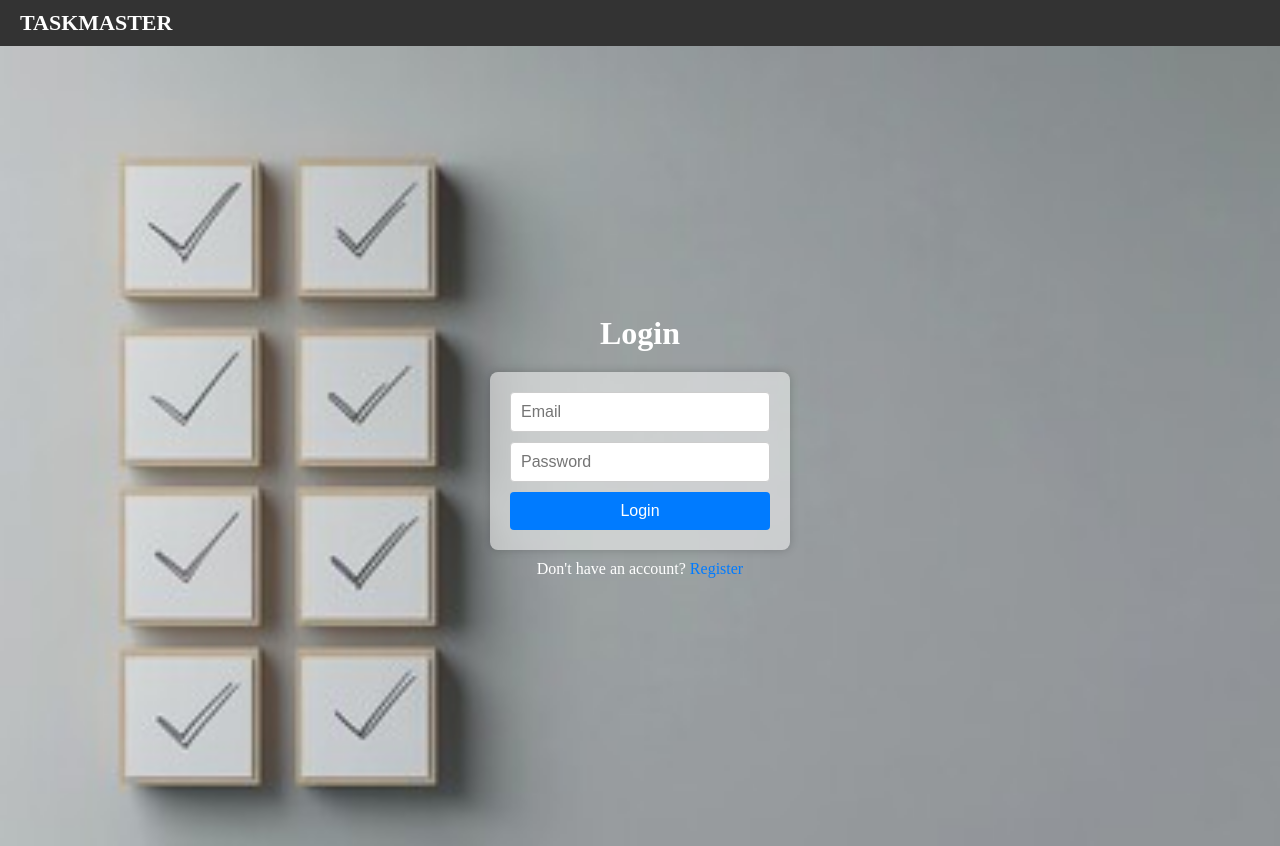
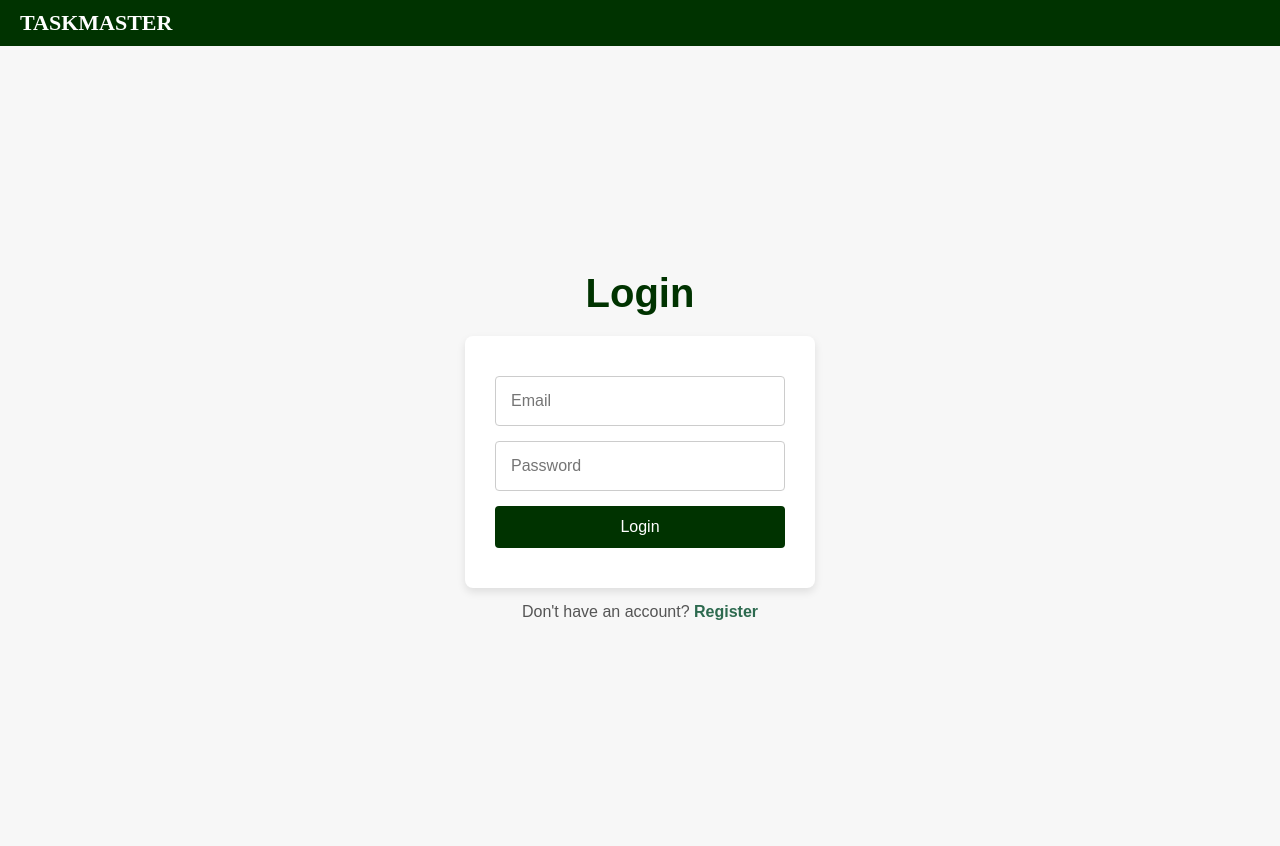
Before and after one commit to alka2711/Task-Manager, a React (Vite) app in the folder client/: page /login in a window 1280 px wide. Built offline with nearby package versions, Linux system fonts and the light colour scheme.

Commit message:
ui fixed

```diff
--- a/client/src/components/Analytics.jsx
+++ b/client/src/components/Analytics.jsx
@@ -42,7 +42,7 @@ const Analytics = () => {
   ];
 
   const chartOptions = {
-    title: 'Task Calendar for 2025',
+    // title: 'Task Calendar for 2025',
     calendar: {
       cellSize: 10,
       yearLabel: {
@@ -88,7 +88,7 @@ const Analytics = () => {
   ];
 
   const pieOptions = {
-    title: 'Task Completion Status',
+    // title: 'Task Completion Status',
     pieHole: 0.4,
     slices: [
       { color: '#ffce56' }, // Yellow for pending
--- a/client/src/components/Dashboard.jsx
+++ b/client/src/components/Dashboard.jsx
@@ -7,6 +7,7 @@ const Dashboard = () => {
   const [tasks, setTasks] = useState([]);
   const [searchTerm, setSearchTerm] = useState('');
   const [sortOption, setSortOption] = useState('');
+  const [statusFilter, setStatusFilter] = useState('');
   const [showModal, setShowModal] = useState(false);
   const [newTask, setNewTask] = useState({
     title: '',
@@ -26,13 +27,14 @@ const Dashboard = () => {
         params: {
           search: searchTerm,
           sort: sortOption,
+          status: statusFilter,
         },
       });
       setTasks(data.tasks);
     };
 
     fetchTasks();
-  }, [searchTerm, sortOption]);
+  }, [searchTerm, sortOption, statusFilter]);
 
   const handleSearch = (e) => {
     setSearchTerm(e.target.value);
@@ -40,6 +42,10 @@ const Dashboard = () => {
 
   const handleSort = (e) => {
     setSortOption(e.target.value);
+  };
+
+  const handleStatusFilter = (e) => {
+    setStatusFilter(e.target.value);
   };
 
   const handleAddTask = () => {
@@ -68,6 +74,7 @@ const Dashboard = () => {
         params: {
           search: searchTerm,
           sort: sortOption,
+          status: statusFilter,
         },
       });
       setTasks(data.tasks);
@@ -104,6 +111,7 @@ const Dashboard = () => {
         params: {
           search: searchTerm,
           sort: sortOption,
+          status: statusFilter,
         },
       });
       setTasks(data.tasks);
@@ -112,9 +120,26 @@ const Dashboard = () => {
     }
   };
 
+  const sortTasks = (tasks) => {
+    if (sortOption === 'priority') {
+      return tasks.sort((a, b) => {
+        const priorityOrder = { High: 1, Medium: 2, Low: 3 };
+        return priorityOrder[a.priority] - priorityOrder[b.priority];
+      });
+    } else if (sortOption === 'dueDate') {
+      return tasks.sort((a, b) => new Date(a.dueDate) - new Date(b.dueDate));
+    }
+    return tasks;
+  };
+
+  const filteredAndSortedTasks = sortTasks(
+    tasks.filter((task) => !statusFilter || task.status === statusFilter)
+  );
+
   return (
     <div style={styles.container}>
       <Navbar />
+      <div style={styles.content}>
         <h2 style={styles.heading}>Dashboard</h2>
         <div style={styles.searchSortContainer}>
           <input
@@ -124,17 +149,23 @@ const Dashboard = () => {
             onChange={handleSearch}
             style={styles.searchInput}
           />
+          <select value={statusFilter} onChange={handleStatusFilter} style={styles.filterSelect}>
+            <option value="">Filter by Status</option>
+            <option value="completed">Completed</option>
+            <option value="pending">Pending</option>
+            <option value="sent for review">Sent for Review</option>
+          </select>
           <select value={sortOption} onChange={handleSort} style={styles.sortSelect}>
             <option value="">Sort by</option>
             <option value="priority">Priority</option>
-          <option value="status">Status</option>
+            <option value="dueDate">Due Date</option>
           </select>
         </div>
         <button onClick={handleAddTask} style={styles.addButton}>Create Task</button>
         <div style={styles.contentContainer}>
           <div style={styles.taskContainer}>
             <ul style={styles.taskList}>
-            {tasks.map((task) => (
+              {filteredAndSortedTasks.map((task) => (
                 <li key={task._id} style={styles.taskItem}>
                   <h3>{task.title}</h3>
                   <p>{task.description}</p>
@@ -234,15 +265,23 @@ const Dashboard = () => {
           </div>
         )}
       </div>
+    </div>
   );
 };
 
 const styles = {
   container: {
+    backgroundColor: '#f7f7f7', // Light grey background
+    minHeight: '100vh',
+  },
+  content: {
     padding: '20px',
   },
   heading: {
     marginBottom: '20px',
+    fontSize: '2rem',
+    color: '#003300', // Dark green color
+    fontWeight: 'bold',
   },
   searchSortContainer: {
     display: 'flex',
@@ -252,17 +291,28 @@ const styles = {
   searchInput: {
     padding: '10px',
     fontSize: '16px',
-    width: '60%',
+    width: '40%',
+    borderRadius: '5px',
+    border: '1px solid #ccc',
+  },
+  filterSelect: {
+    padding: '10px',
+    fontSize: '16px',
+    width: '25%',
+    borderRadius: '5px',
+    border: '1px solid #ccc',
   },
   sortSelect: {
     padding: '10px',
     fontSize: '16px',
-    width: '35%',
+    width: '25%',
+    borderRadius: '5px',
+    border: '1px solid #ccc',
   },
   addButton: {
     padding: '10px',
     fontSize: '16px',
-    backgroundColor: '#007bff',
+    backgroundColor: 'rgb(0, 51, 0)', // Dark green button
     color: 'white',
     border: 'none',
     borderRadius: '4px',
@@ -272,27 +322,39 @@ const styles = {
   contentContainer: {
     display: 'flex',
     justifyContent: 'space-between',
+    flexWrap: 'wrap', // Allows content to adjust
   },
   taskContainer: {
-    width: '60%',
+    width: '100%', // Full width on small screens
+    maxWidth: '60%', // Max width for larger screens
+    display: 'flex',
+    flexWrap: 'wrap',
+    gap: '20px',
   },
   analyticsContainer: {
-    width: '35%',
+    width: '100%', // Full width on small screens
+    maxWidth: '35%', // Max width for larger screens
   },
   taskList: {
     listStyleType: 'none',
     padding: 0,
+    display: 'flex',
+    flexWrap: 'wrap',
+    gap: '20px',
   },
   taskItem: {
-    padding: '10px',
-    marginBottom: '10px',
+    flex: '1 1 300px', // Fixed width for task items
+    maxWidth: '300px', // Ensure task items do not exceed this width
+    padding: '15px',
     border: '1px solid #ccc',
-    borderRadius: '4px',
+    borderRadius: '8px',
+    backgroundColor: '#fff', // White background for tasks
+    boxShadow: '0 4px 8px rgba(0, 0, 0, 0.1)',
   },
   submitButton: {
     padding: '10px',
     fontSize: '16px',
-    backgroundColor: '#28a745',
+    backgroundColor: 'rgb(0, 51, 0)', // Dark green submit button
     color: 'white',
     border: 'none',
     borderRadius: '4px',
@@ -314,14 +376,14 @@ const styles = {
     backgroundColor: 'white',
     padding: '20px',
     borderRadius: '8px',
-    width: '300px',
+    width: '350px',
     textAlign: 'center',
   },
   input: {
     marginBottom: '10px',
     padding: '10px',
     fontSize: '16px',
-    borderRadius: '4px',
+    borderRadius: '5px',
     border: '1px solid #ccc',
     width: '100%',
   },
@@ -329,7 +391,7 @@ const styles = {
     marginBottom: '10px',
     padding: '10px',
     fontSize: '16px',
-    borderRadius: '4px',
+    borderRadius: '5px',
     border: '1px solid #ccc',
     width: '100%',
     height: '100px',
@@ -337,7 +399,7 @@ const styles = {
   button: {
     padding: '10px',
     fontSize: '16px',
-    backgroundColor: '#007bff',
+    backgroundColor: 'rgb(0, 51, 0)', // Dark green button
     color: 'white',
     border: 'none',
     borderRadius: '4px',
@@ -360,7 +422,7 @@ const styles = {
     backgroundColor: 'white',
     padding: '20px',
     borderRadius: '8px',
-    width: '300px',
+    width: '350px',
     textAlign: 'center',
   },
 };
--- a/client/src/components/Home.jsx
+++ b/client/src/components/Home.jsx
@@ -1,7 +1,6 @@
 import React, { useState } from 'react';
 import { Link, useNavigate } from 'react-router-dom';
 import axios from 'axios';
-import backgroundImage from '../assets/background.jpg';
 import SimpleNavbar from './SimpleNavbar';
 
 const Home = () => {
@@ -73,57 +72,67 @@ const Home = () => {
 
 const styles = {
   container: {
-    backgroundImage: `url(${backgroundImage})`,
-    backgroundSize: 'cover',
-    backgroundPosition: 'center',
+    backgroundColor: '#f7f7f7',  // Light grey background for the whole page
     height: '100vh',
     display: 'flex',
     flexDirection: 'column',
     alignItems: 'center',
     justifyContent: 'center',
+    fontFamily: 'Arial, sans-serif',
   },
   heading: {
     marginBottom: '20px',
-    fontSize: '2rem',
+    fontSize: '2.5rem',
+    color: '#003300',  // Green color for heading
+    fontWeight: 'bold',
   },
   paragraph: {
-    marginBottom: '20px',
+    marginBottom: '30px',
     fontSize: '1.2rem',
+    color: '#333',
   },
   registerBox: {
-    backgroundColor: 'rgba(255, 255, 255, 0.53)', // Translucent white background
-    padding: '20px',
+    backgroundColor: '#ffffff', // White background for the registration box
+    padding: '40px 30px',
     borderRadius: '8px',
-    boxShadow: '0 0 10px rgba(0, 0, 0, 0.1)',
-    width: '300px',
+    boxShadow: '0 4px 8px rgba(0, 0, 0, 0.1)',
+    width: '350px',
+    textAlign: 'center',
   },
   form: {
     display: 'flex',
     flexDirection: 'column',
   },
   input: {
-    marginBottom: '10px',
-    padding: '10px',
+    marginBottom: '15px',
+    padding: '15px',  // Increased padding for bigger input fields
     fontSize: '16px',
     borderRadius: '4px',
     border: '1px solid #ccc',
+    transition: 'border-color 0.3s',
+    width: '100%',  // Ensures input fields take up the full width of the container
   },
   button: {
-    padding: '10px',
+    padding: '12px',
     fontSize: '16px',
-    backgroundColor: '#007bff',
+    backgroundColor: '#003300',  // Darker green background for the button
     color: 'white',
     border: 'none',
     borderRadius: '4px',
     cursor: 'pointer',
+    transition: 'background-color 0.3s',
   },
+
   loginText: {
-    marginTop: '10px',
+    marginTop: '15px',
     textAlign: 'center',
+    fontSize: '1rem',
+    color: '#555',
   },
   loginLink: {
-    color: '#007bff',
+    color: '#2d6a4f',  // Green color for the login link
     textDecoration: 'none',
+    fontWeight: 'bold',
   },
 };
 
--- a/client/src/components/Login.jsx
+++ b/client/src/components/Login.jsx
@@ -1,8 +1,8 @@
 import React, { useState } from 'react';
 import { Link, useNavigate } from 'react-router-dom';
 import axios from 'axios';
-import backgroundImage from '../assets/background.jpg'; // Adjust the path if necessary
 import SimpleNavbar from './SimpleNavbar';
+
 const Login = () => {
   const [email, setEmail] = useState('');
   const [password, setPassword] = useState('');
@@ -21,9 +21,8 @@ const Login = () => {
   };
 
   return (
-
     <div>
-      <SimpleNavbar/>
+      <SimpleNavbar />
       <div style={styles.container}>
         <h2 style={styles.heading}>Login</h2>
         <form onSubmit={handleSubmit} style={styles.form}>
@@ -53,54 +52,59 @@ const Login = () => {
 
 const styles = {
   container: {
-    backgroundImage: `url(${backgroundImage})`, // Set the background image
-    backgroundSize: 'cover',                   // Cover the entire container
-    backgroundPosition: 'center',              // Center the image
-    height: '100vh',                           // Full viewport height
+    backgroundColor: '#f7f7f7',  // Light grey background
+    height: '100vh',
     display: 'flex',
     flexDirection: 'column',
     alignItems: 'center',
     justifyContent: 'center',
-    color: '#333',                             // Text color
+    fontFamily: 'Arial, sans-serif',
   },
   heading: {
     marginBottom: '20px',
-    fontSize: '2rem',
-    color: 'white',                            // Make the text stand out on the background
+    fontSize: '2.5rem',
+    color: '#003300',  // Green color for heading
+    fontWeight: 'bold',
   },
   form: {
     display: 'flex',
     flexDirection: 'column',
-    width: '300px',
-    backgroundColor: 'rgba(255, 255, 255, 0.5)', // Translucent white background for form
-    padding: '20px',
+    width: '350px',
+    backgroundColor: '#ffffff',  // White background for form
+    padding: '40px 30px',
     borderRadius: '8px',
-    boxShadow: '0 0 10px rgba(0, 0, 0, 0.2)',    // Slight shadow for better visibility
+    boxShadow: '0 4px 8px rgba(0, 0, 0, 0.1)',
+    textAlign: 'center',
   },
   input: {
-    marginBottom: '10px',
-    padding: '10px',
+    marginBottom: '15px',
+    padding: '15px',
     fontSize: '16px',
     borderRadius: '4px',
     border: '1px solid #ccc',
+    width: '100%',  // Full width input
   },
   button: {
-    padding: '10px',
+    padding: '12px',
     fontSize: '16px',
-    backgroundColor: '#007bff',
+    backgroundColor: '#003300',  // Green background for the button
     color: 'white',
     border: 'none',
     borderRadius: '4px',
     cursor: 'pointer',
+    transition: 'background-color 0.3s',
   },
+
   registerText: {
-    marginTop: '10px',
+    marginTop: '15px',
     textAlign: 'center',
-    color: 'white',
+    fontSize: '1rem',
+    color: '#555',
   },
   registerLink: {
-    color: '#007bff',
+    color: '#2d6a4f',  // Green color for the register link
     textDecoration: 'none',
+    fontWeight: 'bold',
   },
 };
 
--- a/client/src/components/Navbar.jsx
+++ b/client/src/components/Navbar.jsx
@@ -104,7 +104,6 @@ const Navbar = () => {
     }
   };
 
-
   const toggleNotifications = () => {
     setIsDropdownVisible((prev) => !prev);
   };
@@ -191,7 +190,7 @@ const styles = {
     alignItems: "center",
     justifyContent: "space-between",
     padding: "10px 20px",
-    backgroundColor: "black",
+    backgroundColor: "#003300", // Dark green color
     color: "#fff",
   },
   logo: {
--- a/client/src/components/SimpleNavbar.jsx
+++ b/client/src/components/SimpleNavbar.jsx
@@ -16,7 +16,7 @@ const styles = {
     alignItems: "center",
     justifyContent: "start",
     padding: "10px 20px",
-    backgroundColor: "#333",
+    backgroundColor: "#003300",
     color: "#fff",
   },
   logo: {
```
Lines whose indentation alone changed are shown as unchanged.
